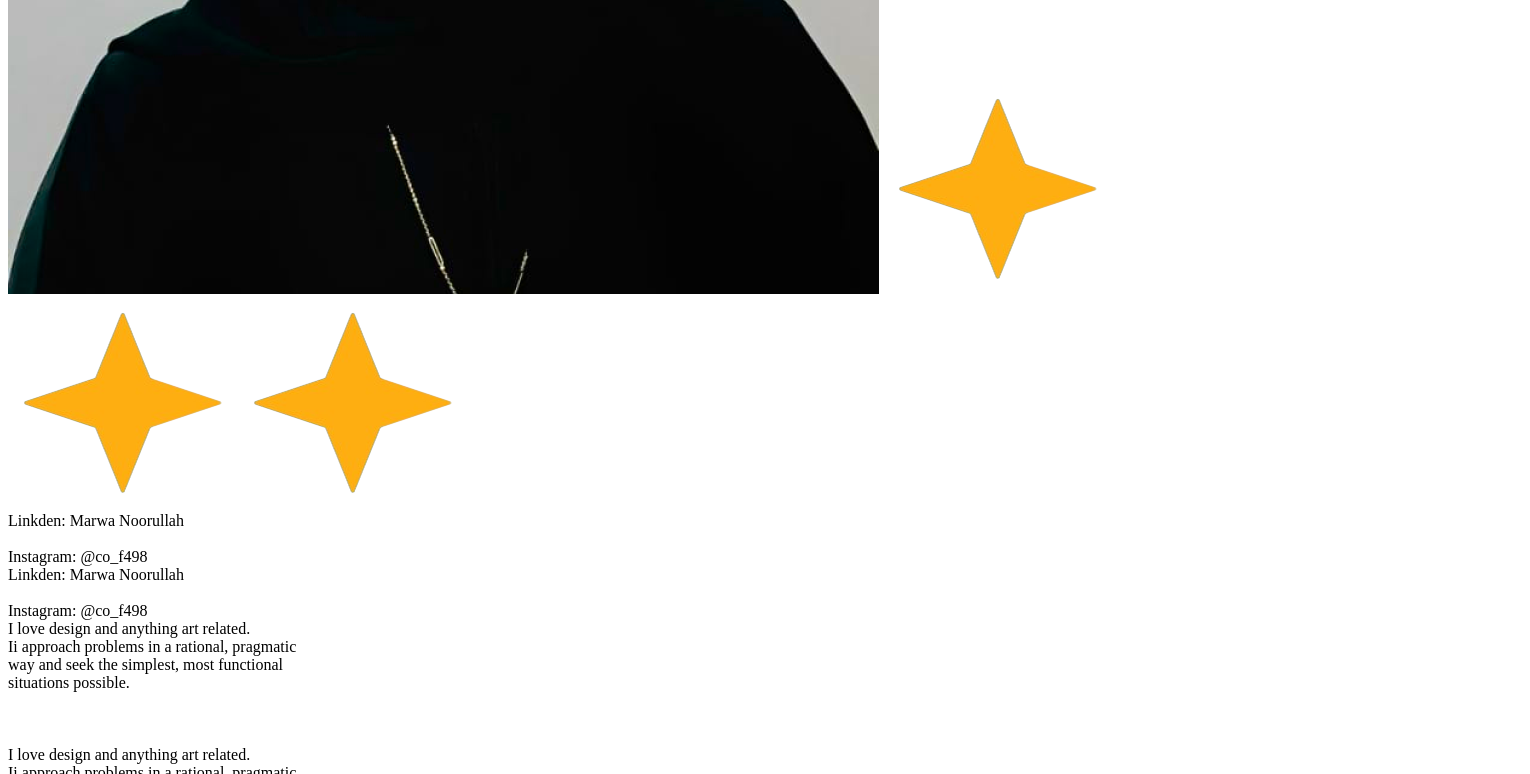
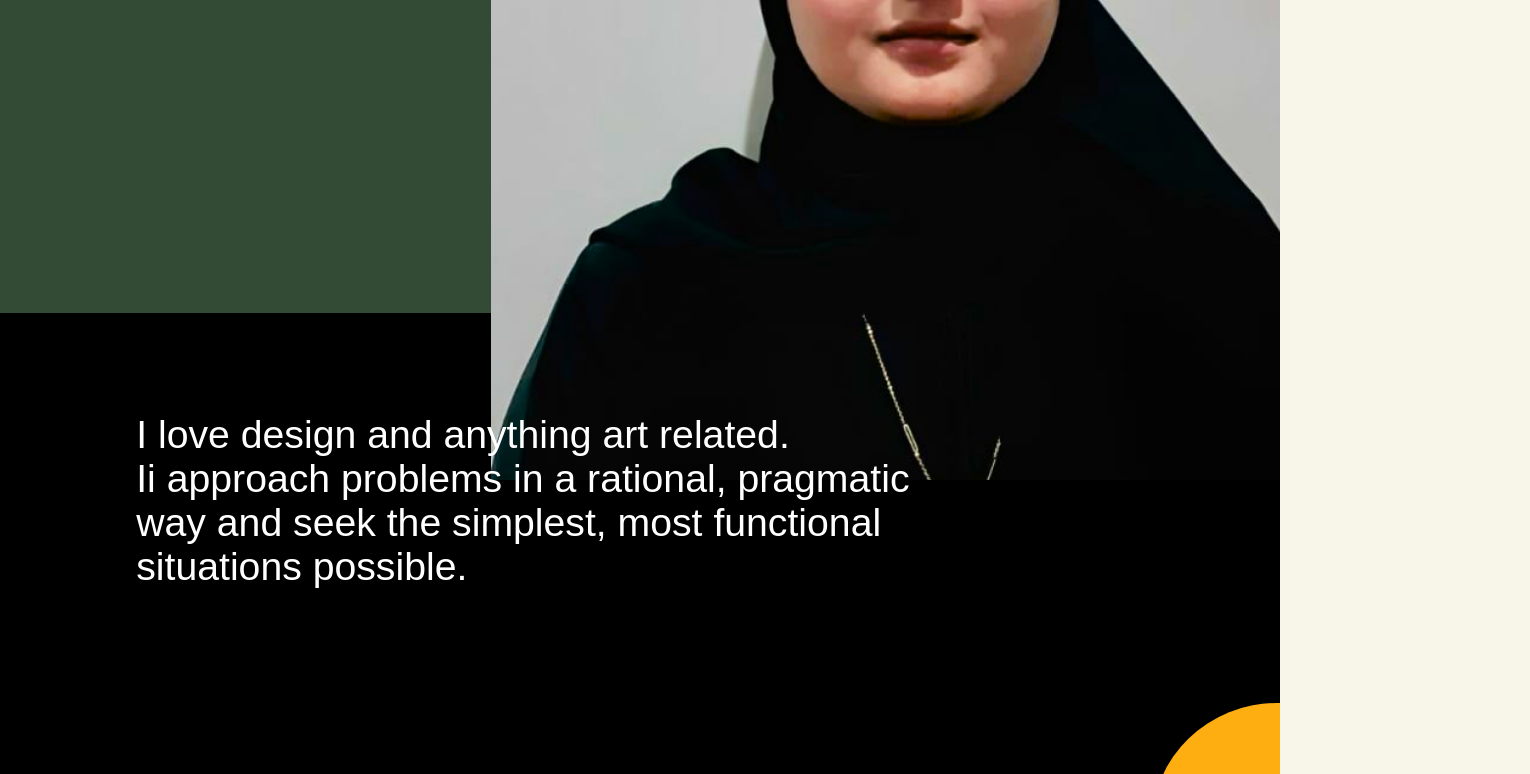
Before and after one commit to MarwaNoorullahKhan1/Marwa-portfolio-github.io, a plain HTML site: page index.html in a window 1280 px wide. Shown: the part 896-1670 px from the top of the page, 1530 px wide, since content can reach past the window. Drawn offline with Linux system fonts and the light colour scheme; the site is published under a folder, as on GitHub Pages, so addresses that start at the root find nothing.

Commit message:
index.html

```diff
--- a/index.html
+++ b/index.html
@@ -4,7 +4,7 @@
     <meta charset="UTF-8">
     <meta name="viewport" content="width=device-width, initial-scale=1.0">
     <title>Marwa Portfolio</title>
-    <link rel="stylesheet" href="/Marwa portfolio/Home page.css">
+    <link rel="stylesheet" href="Marwa portfolio/Home page.css">
     <!-- Link to your JavaScript file -->
     <script src="Marwa portfolio/Home page.js"></script>
 </head>
```
